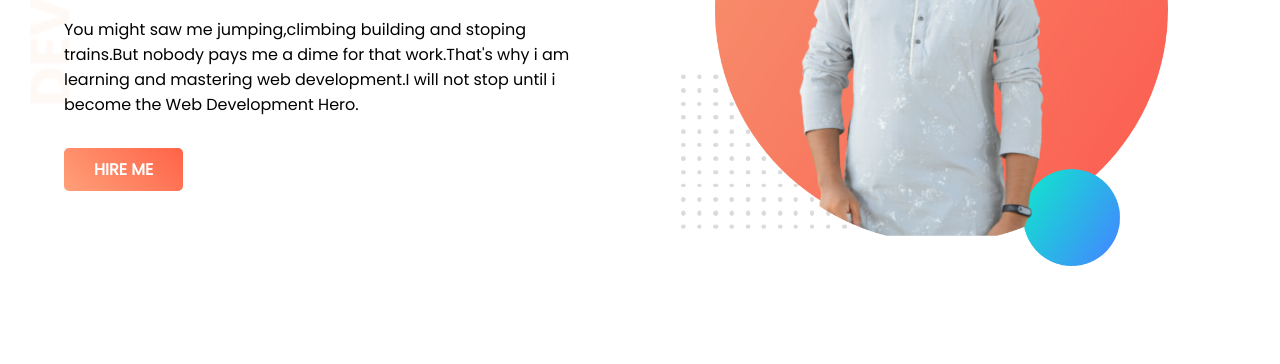
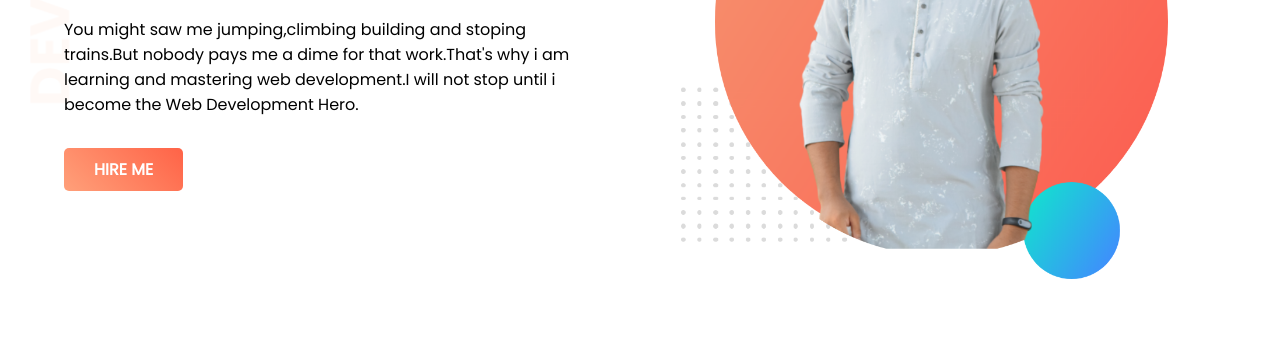
Before and after one commit to mdraselmiah95/Portfolio-practical-website, a plain HTML site: page index.html in a window 1280 px wide. Shown: the part 256-620 px from the top of the page. Drawn offline with Linux system fonts and the light colour scheme.

Commit message:
padding modifiy

```diff
--- a/css/style.css
+++ b/css/style.css
@@ -31,7 +31,7 @@ h1 {
   font-weight: 700;
 }
 .section-1-img {
-  padding: 3% 2%;
+  padding: 4% 2%;
 }
 .section-1-img img {
   width: 85%;
```
